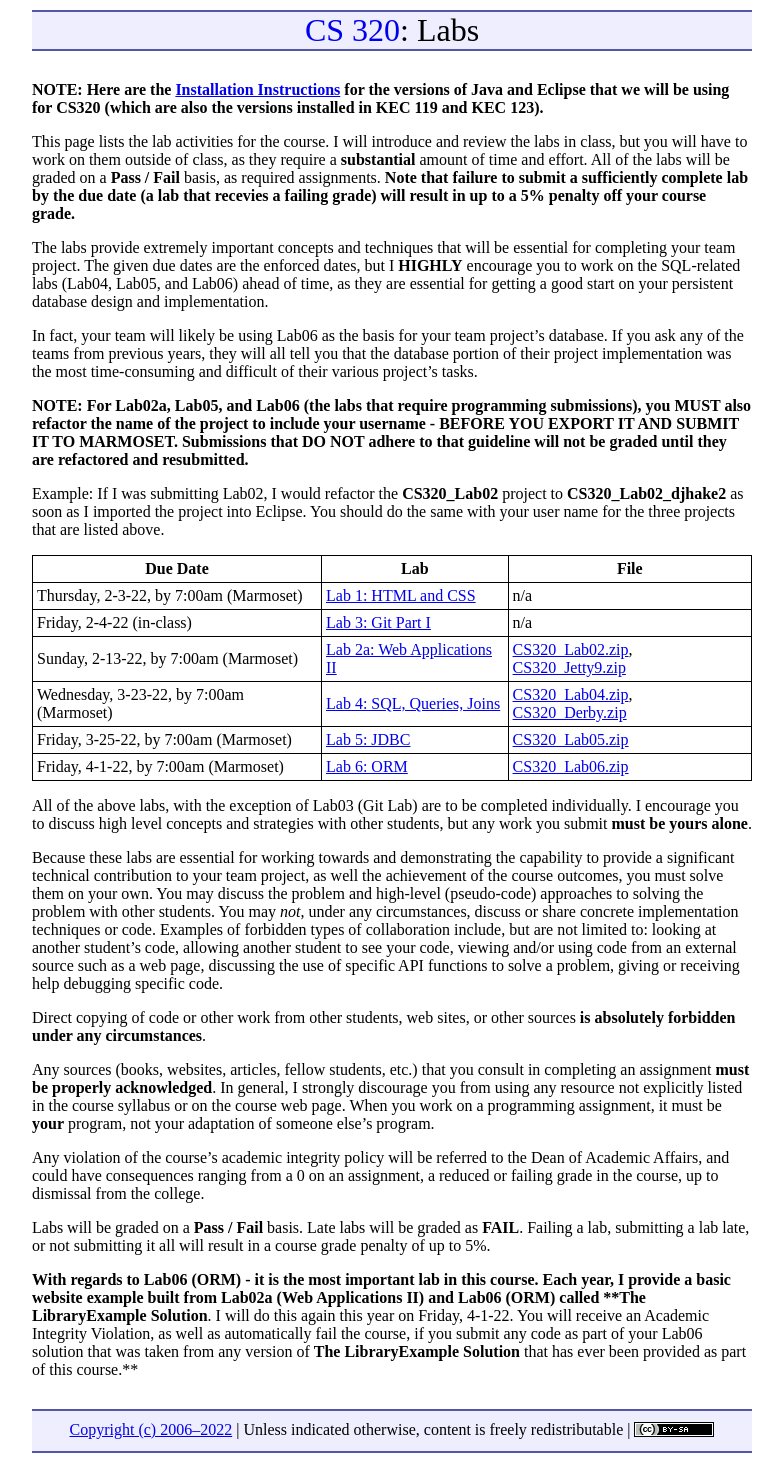
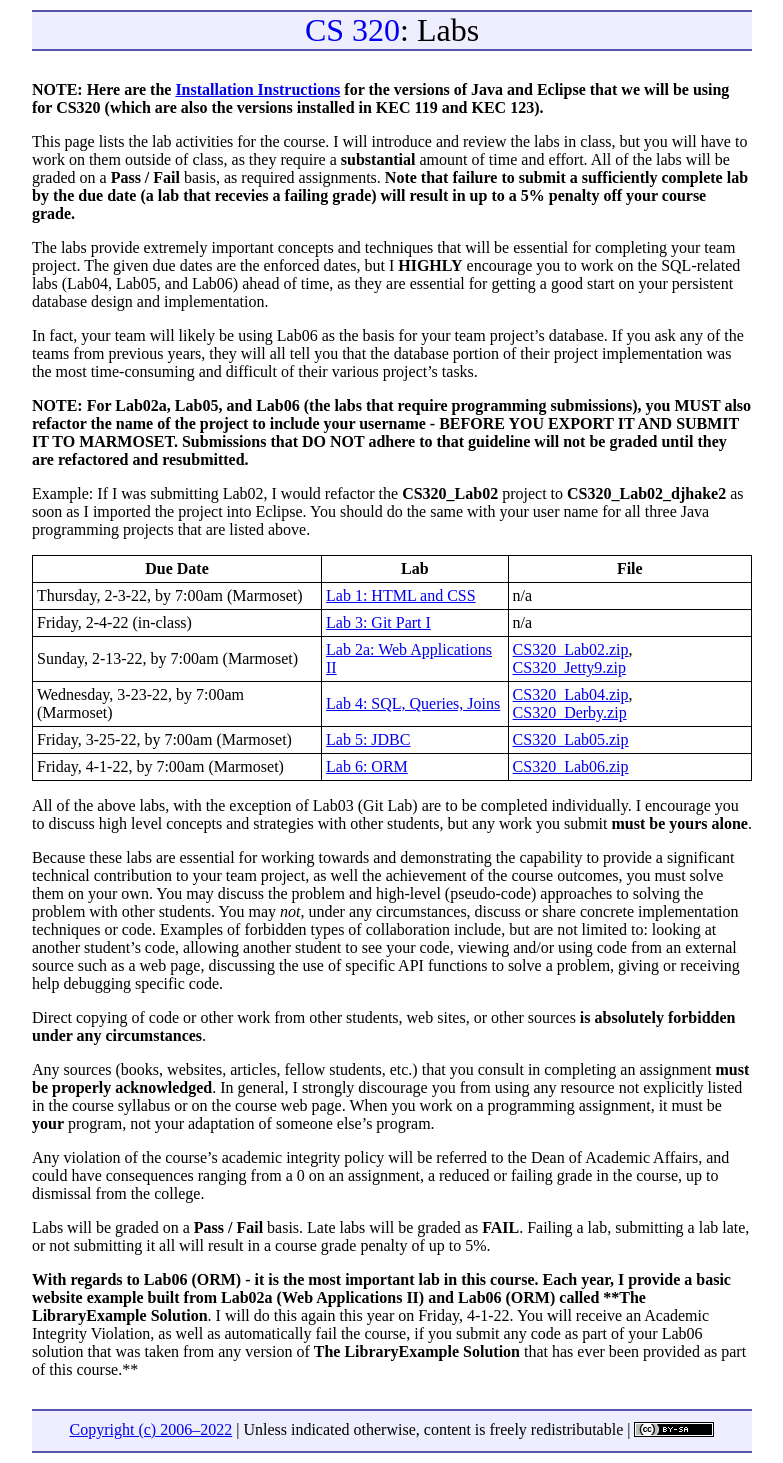
Before and after one commit to ycpcs/cs320-spring2022, a Jekyll site: the page built from labs/index.md, in a window 1280 px wide. Shown: the whole page, without its empty margins (248-1031 px from the left). Built offline with Jekyll 4.4.1, drawn with Linux system fonts in a browser that asks for light colours.

Commit message:
minor edits

```diff
--- a/labs/index.md
+++ b/labs/index.md
@@ -13,7 +13,7 @@ In fact, your team will likely be using Lab06 as the basis for your team project
 
 **NOTE: For Lab02a, Lab05, and Lab06 (the labs that require programming submissions), you MUST also refactor the name of the project to include your username - BEFORE YOU EXPORT IT AND SUBMIT IT TO MARMOSET.  Submissions that DO NOT adhere to that guideline will not be graded until they are refactored and resubmitted.**
 
-Example: If I was submitting Lab02, I would refactor the **CS320\_Lab02** project to **CS320\_Lab02\_djhake2** as soon as I imported the project into Eclipse.  You should do the same with your user name for the three projects that are listed above.
+Example: If I was submitting Lab02, I would refactor the **CS320\_Lab02** project to **CS320\_Lab02\_djhake2** as soon as I imported the project into Eclipse.  You should do the same with your user name for all three Java programming projects that are listed above.
 
 
 Due Date | Lab | File
```
